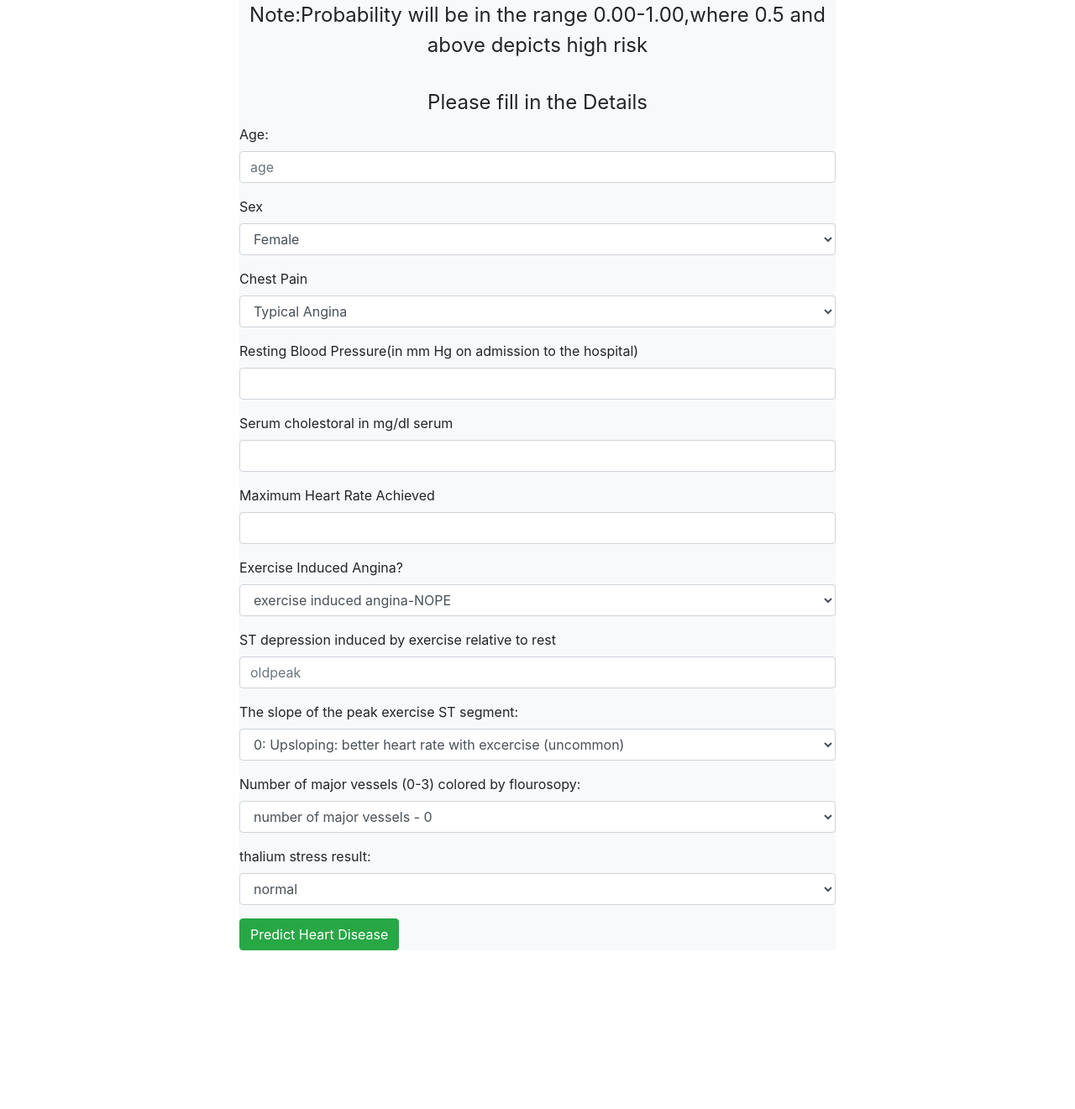
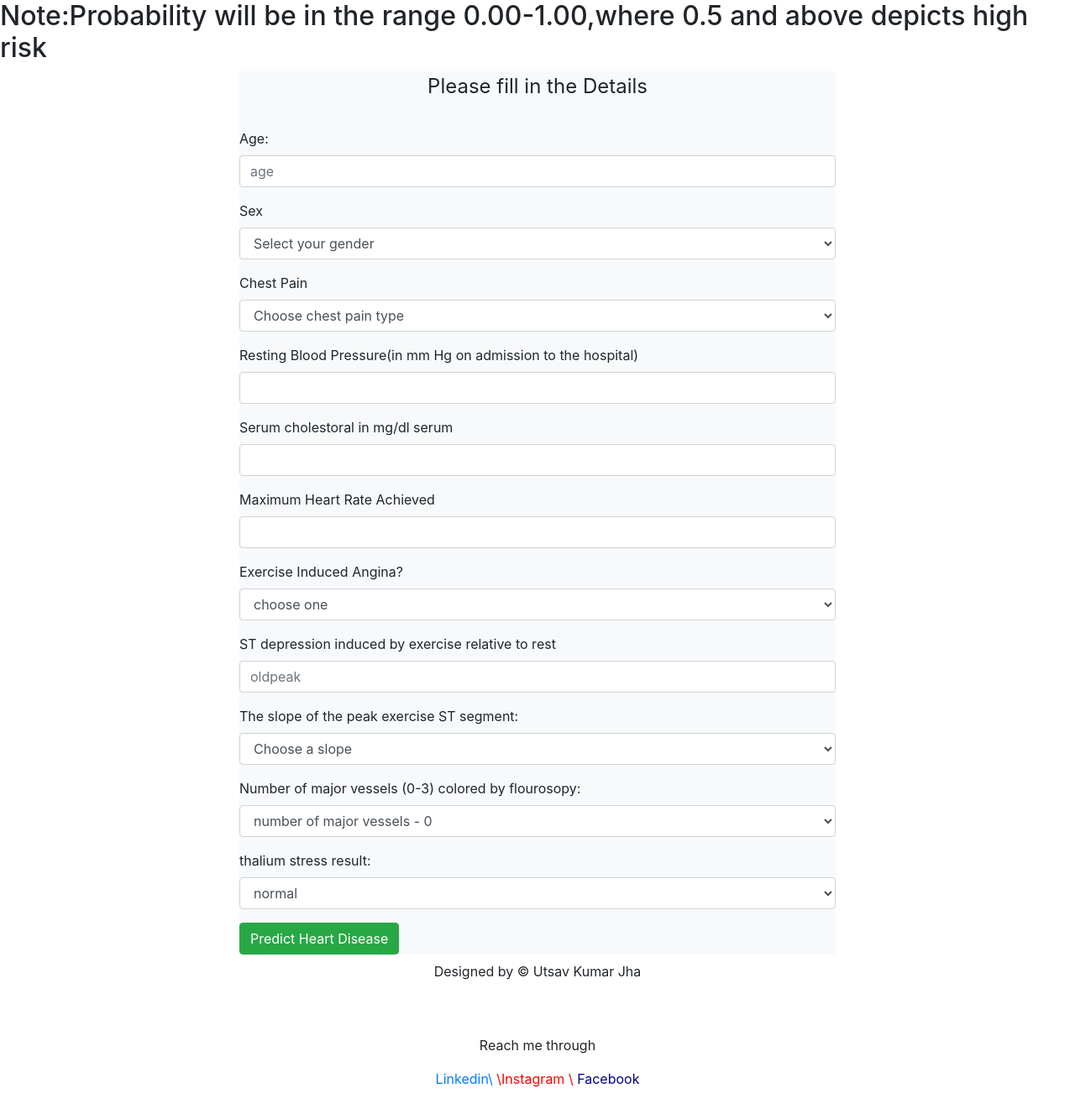
Before and after one commit to utsavkumarjha/HEART-DISEASE-SIMPLE-MODEL, a Flask app: page / in a window 1280 px wide. Shown: the part 56-1377 px from the top of the page at 84% size. Before the commit the page ends 1188 px from the top, so only its background shows below. Run offline with Flask 2, Linux system fonts and the light colour scheme; parts of the project's set-up code (start-up, migrations or seed data) failed here and were passed over; some libraries are stand-ins or nearby versions.

Commit message:
Update utsav19.html

```diff
--- a/templates/utsav19.html
+++ b/templates/utsav19.html
@@ -1,7 +1,7 @@
 <!DOCTYPE html>
 <html>
 <head>
-	<title>Heart Disease Detection by utsav Using Machine Learning</title>
+	<title>Heart Disease Detection Using ML & DL</title>
 	<meta charset="utf-8">
   <meta name="viewport" content="width=device-width, initial-scale=1">
   <link rel="stylesheet" href="https://maxcdn.bootstrapcdn.com/bootstrap/4.3.1/css/bootstrap.min.css">
@@ -23,11 +23,11 @@
  </nav>
 </header>
  <div>
+     <h2>Note:Probability will be in the range 0.00-1.00,where 0.5 and above depicts high risk</h2>
       <div class="container">
       <div class="col-lg-8 m-auto d-block">
     <form action="{{ url_for('predict')}}" method="POST" class="bg-light">
     <fieldset>
-      <legend class="text-center">Note:Probability will be in the range 0.00-1.00,where 0.5 and above depicts high risk</legend>
         <br>
         <legend class="text-center">Please fill in the Details</legend>
       <div>
@@ -39,6 +39,7 @@
           <div class="form-group">
          <label for ="sex"> Sex </label>
           <select name="sex" id="sex" class="form-control" required="required">
+               <option  disabled="disabled" selected="selected"> Select your gender</option>
            <option value="0">Female</option>
            <option value="1">Male</option>
           </select>
@@ -46,6 +47,7 @@
           <div class="form-group">
         <label for ="cp"> Chest Pain </label>
           <select name="cp" id="cp" class="form-control" required="required">
+          <option value="" disabled="disabled" selected="selected"> Choose chest pain type</option>
           <option value="0">Typical Angina</option>
           <option value="1">Atypical angina</option>
           <option value="2">Non-anginal pain</option>
@@ -68,6 +70,7 @@
       <div class="form-group">
         <label for="exang"> Exercise Induced Angina?</label>
           <select name="exang" id="exang" placeholder="exercise induced angina" class="form-control" required="required">
+           <option value="" disabled="disabled" selected="selected"> choose one</option>
           <option value="0">exercise induced angina-NOPE</option>
           <option value="1">exercise induced angina-YES</option>
           </select>
@@ -79,6 +82,7 @@
       <div class="form-group">
         <label for="slope">The slope of the peak exercise ST segment:</label>
           <select name="slope" id="slope" placeholder="the slope of the peak exercise ST segment" class="form-control" required="required">
+              <option value="" disabled="disabled" selected="selected"> Choose  a slope</option>
           <option value="0">0: Upsloping: better heart rate with excercise (uncommon)</option>
           <option value="1">1: Flatsloping: minimal change (typical healthy heart) </option>
            <option value="2">2: Downslopins: signs of unhealthy heart </option>
@@ -99,7 +103,7 @@
           <select name="thal" id="thal" placeholder="thalium stress result" class="form-control" required="required">
               <option value="1"> normal  </option>
            <option value="2">fixed defect </option>
-            <option value="3">Reversable Defect:no proper blood movement when excercising</option>
+            <option value="3"> Reversable Defect:no proper blood movement when excercising</option>
           </select>
       </div>
       <button type="submit" class="btn-large waves-effect waves-light orange btn btn-success">Predict Heart Disease</button>
@@ -110,6 +114,17 @@
   <center>
     <h1>{{ pred }}</h1>
   </center>
+          <center>
+    <div class="footer">
+        <p class="footer-bottom-text">Designed by &copy; Utsav Kumar Jha </p>
+           <br>
+        <br>
+        <p class="footer-bottom-text">Reach me through </p>
+      <a style="color:darkbrown" href="https://www.linkedin.com/in/utsav-kumar-jha-8085b0180/"> Linkedin\</a>
+      <a style="color:red" href="https://www.instagram.com/utsav_kumar_jha/?hl=en">\Instagram \</a>
+      <a style="color:darkblue" href="https://www.facebook.com/utsav.man.79"> Facebook</a>
+        <br>   <br>
+ </div>
 <script src="https://ajax.googleapis.com/ajax/libs/jquery/3.4.1/jquery.min.js"></script>
 <script src="https://cdnjs.cloudflare.com/ajax/libs/popper.js/1.14.7/umd/popper.min.js"></script>
 <script src="https://maxcdn.bootstrapcdn.com/bootstrap/4.3.1/js/bootstrap.min.js"></script>
```
